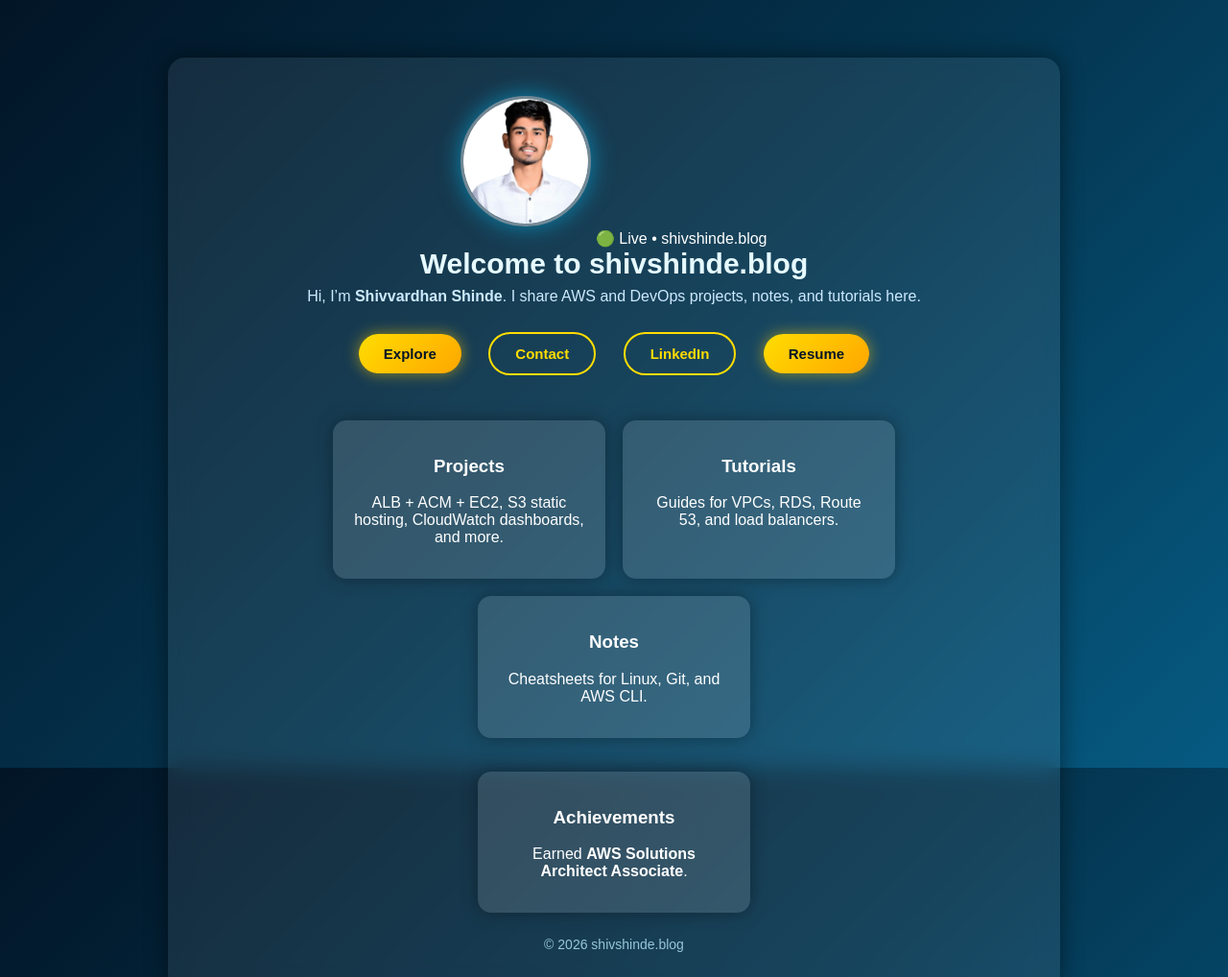
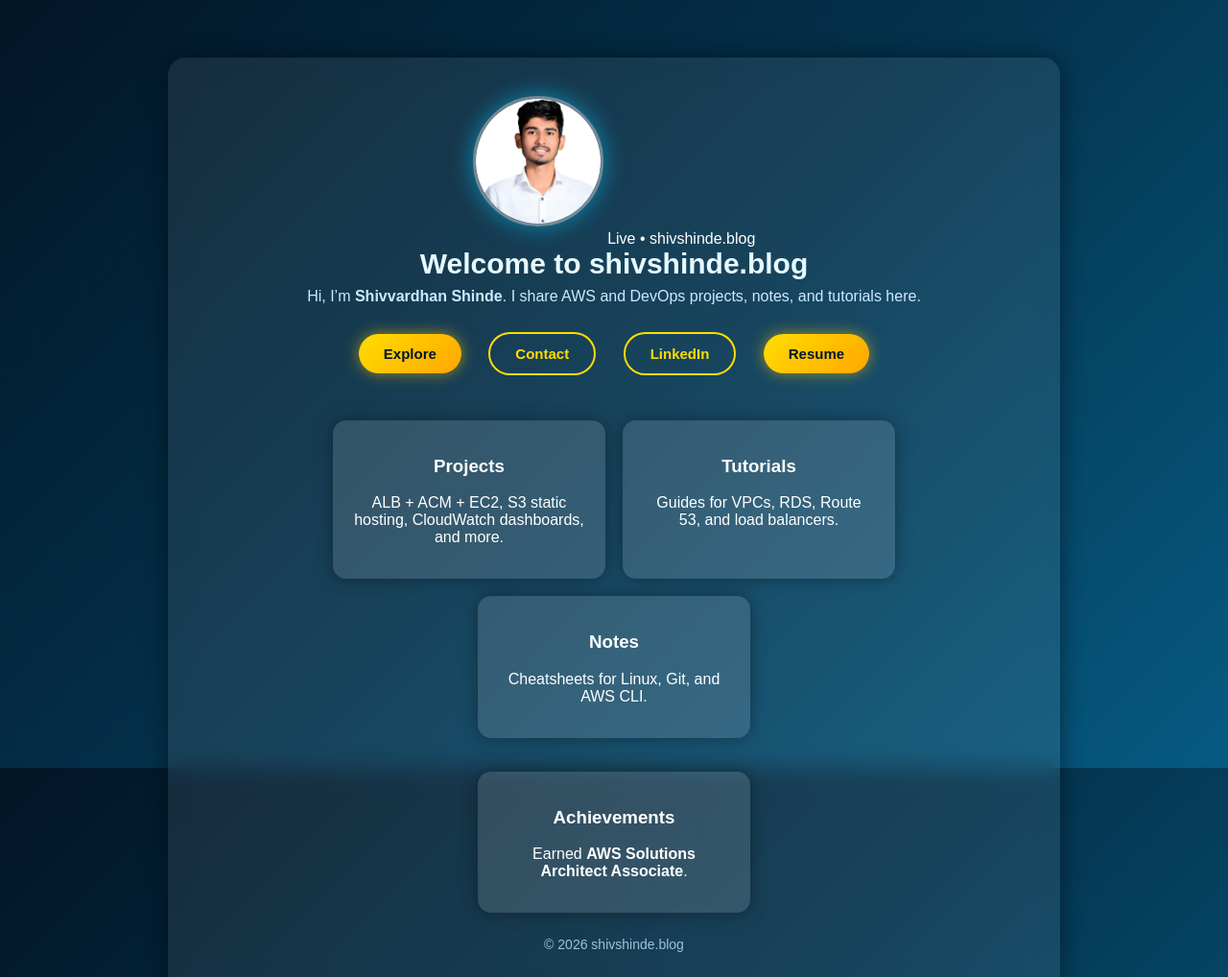
Before and after one commit to shivshinde19/my_website, a plain HTML site: page index.html in a window 1280 px wide. Shown: the top 1018 px of the page at 96% size. Drawn offline with Linux system fonts and the light colour scheme.

```diff
--- a/index.html
+++ b/index.html
@@ -13,7 +13,7 @@
     <img src="shiv.jpeg" alt="Shivvardhan Shinde" class="profile-pic">
 
     <span class="badge">
-      <span>🟢</span> Live • shivshinde.blog
+      <span></span> Live • shivshinde.blog
     </span>
 
     <h1 id="title">Welcome to <span class="highlight">shivshinde.blog</span></h1>
```
